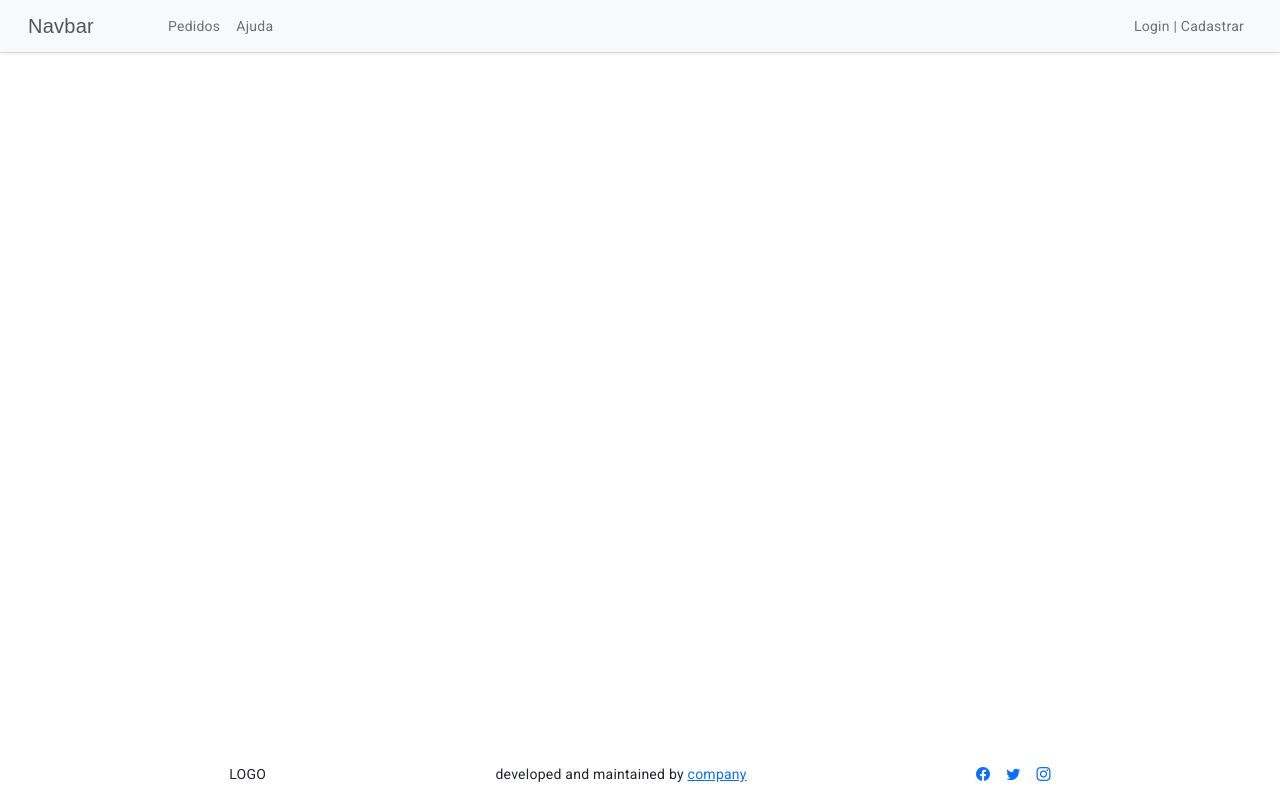
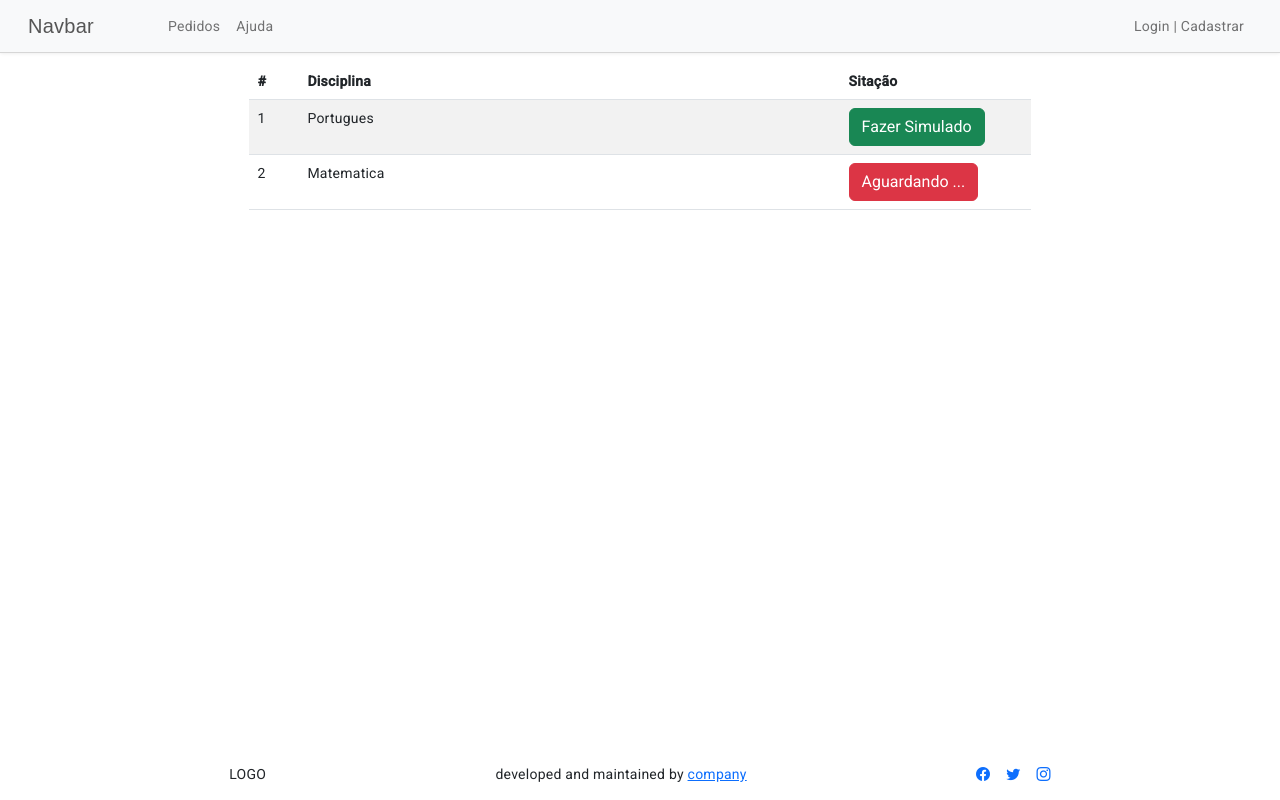
Before and after one commit to willianssf/projetoSimulado, an Angular app: page /pedidos in a window 1280 px wide. Before the commit this address led to /. Built offline with nearby package versions, Linux system fonts and the light colour scheme.

Commit message:
Tela de pedidos pronto

```diff
--- a/src/app/app-routing.module.ts
+++ b/src/app/app-routing.module.ts
@@ -3,11 +3,13 @@ import { RouterModule, Routes } from '@angular/router';
 import {SessionUserComponent} from "./components/session-user/session-user.component";
 import {LoginComponent} from "./components/login/login.component";
 import {CadastroComponent} from "./components/cadastro/cadastro.component";
+import {PedidosComponent} from "./components/pedidos/pedidos.component";
 
 const routes: Routes = [
   {path: '', component: SessionUserComponent},
   {path: 'login', component: LoginComponent},
-  {path: 'cadastre-se', component: CadastroComponent}
+  {path: 'cadastre-se', component: CadastroComponent},
+  {path: 'pedidos', component: PedidosComponent}
 ];
 
 @NgModule({
--- a/src/app/app.module.ts
+++ b/src/app/app.module.ts
@@ -11,6 +11,7 @@ import { SessionUserComponent } from './components/session-user/session-user.com
 import { BrowserAnimationsModule } from '@angular/platform-browser/animations';
 import { LoginComponent } from './components/login/login.component';
 import { CadastroComponent } from './components/cadastro/cadastro.component';
+import { PedidosComponent } from './components/pedidos/pedidos.component';
 
 @NgModule({
   declarations: [
@@ -19,7 +20,8 @@ import { CadastroComponent } from './components/cadastro/cadastro.component';
     FooterComponent,
     SessionUserComponent,
     LoginComponent,
-    CadastroComponent
+    CadastroComponent,
+    PedidosComponent
   ],
   imports: [
     BrowserModule,
--- a/src/app/components/cadastro/cadastro.component.html
+++ b/src/app/components/cadastro/cadastro.component.html
@@ -45,9 +45,7 @@
               <label class="form-label" for="form3Example4">Confirmar Senha</label>
             </div>
 
-            <button type="submit" class="btn btn-primary btn-block mb-4">
-              Enviar
-            </button>
+            <button type="submit" class="btn btn-primary btn-block mb-4">Enviar</button>
 
           </form>
         </div>
--- a/src/app/components/header/header.component.html
+++ b/src/app/components/header/header.component.html
@@ -7,7 +7,7 @@
     <div class="collapse navbar-collapse" id="navbarSupportedContent">
       <ul class="navbar-nav me-auto mb-2 mb-lg-0">
         <li class="nav-item">
-          <a class="nav-link" href="#">Pedidos</a>
+          <a class="nav-link" href="/pedidos">Pedidos</a>
         </li>
         <li class="nav-item">
           <a class="nav-link" href="#">Ajuda</a>
--- a/src/app/components/login/login.component.html
+++ b/src/app/components/login/login.component.html
@@ -5,7 +5,7 @@
         <div class="card shadow-2-strong" style="border-radius: 1rem;">
           <div class="card-body p-5 text-center">
             <h2 class="fw-bold mb-2 text-uppercase">Login</h2>
-            <p class="mb-5">Please enter your login and password!</p>
+            <p class="mb-5">Por favor entre com seu e-mail e senha!</p>
 
             <div class="form-outline mb-4">
               <input type="email" id="typeEmailX-2" class="form-control form-control-lg" />
--- /dev/null
+++ b/src/app/components/pedidos/pedidos.component.css
@@ -0,0 +1,9 @@
+.table-ws{
+  margin-top: 10px;
+  padding: 0 15%;
+}
+@media (max-width: 840px) {
+  .table-ws {
+    padding: 0
+  }
+}
--- /dev/null
+++ b/src/app/components/pedidos/pedidos.component.html
@@ -0,0 +1,21 @@
+<div class="table-ws" >
+  <table class="table table-striped">
+    <thead>
+    <tr>
+      <th scope="col" style="width:50px">#</th>
+      <th scope="col" style="">Disciplina</th>
+      <th scope="col" style="width:190px">Sitação</th>
+    </tr>
+    </thead>
+    <tbody>
+    <tr *ngFor="let e of disciplina; let i = index;">
+      <td>{{ i + 1}}</td>
+      <td>{{ e.disciplina }}</td>
+      <td>
+        <button *ngIf="e.liberado" type="submit" class="btn btn-success btn-block">Fazer Simulado</button>
+        <button *ngIf="!e.liberado" class="btn btn-danger btn-block" style="cursor: auto">Aguardando ...</button>
+      </td>
+    </tr>
+    </tbody>
+  </table><br>
+</div>
--- /dev/null
+++ b/src/app/components/pedidos/pedidos.component.ts
@@ -0,0 +1,14 @@
+import {Component, OnInit} from '@angular/core';
+
+@Component({
+  selector: 'app-pedidos',
+  templateUrl: './pedidos.component.html',
+  styleUrls: ['./pedidos.component.css']
+})
+export class PedidosComponent implements OnInit{
+  disciplina = [{disciplina: 'Portugues', liberado: true},{disciplina: 'Matematica', liberado: false}];
+
+  ngOnInit(): void {
+  }
+
+}
--- a/src/app/components/session-user/session-user.component.css
+++ b/src/app/components/session-user/session-user.component.css
@@ -7,4 +7,5 @@
   border-radius: 10px;
   -moz-border-radius: 10px;
   width: 100%;
+  box-shadow: 0 8px 16px 0 rgba(0,0,0,0.2), 0 6px 20px 0 rgba(0,0,0,0.19);
 }
--- a/src/app/components/session-user/session-user.component.html
+++ b/src/app/components/session-user/session-user.component.html
@@ -88,8 +88,8 @@
           ...
         </div>
         <div class="modal-footer">
-          <button type="button" class="btn btn-secondary" data-bs-dismiss="modal">Close</button>
-          <button type="button" class="btn btn-primary">Save changes</button>
+          <button type="button" class="btn btn-secondary" data-bs-dismiss="modal">Fechar</button>
+          <a class="btn btn-primary" href="/pedidos">Finalizar</a>
         </div>
       </div>
     </div>
```
